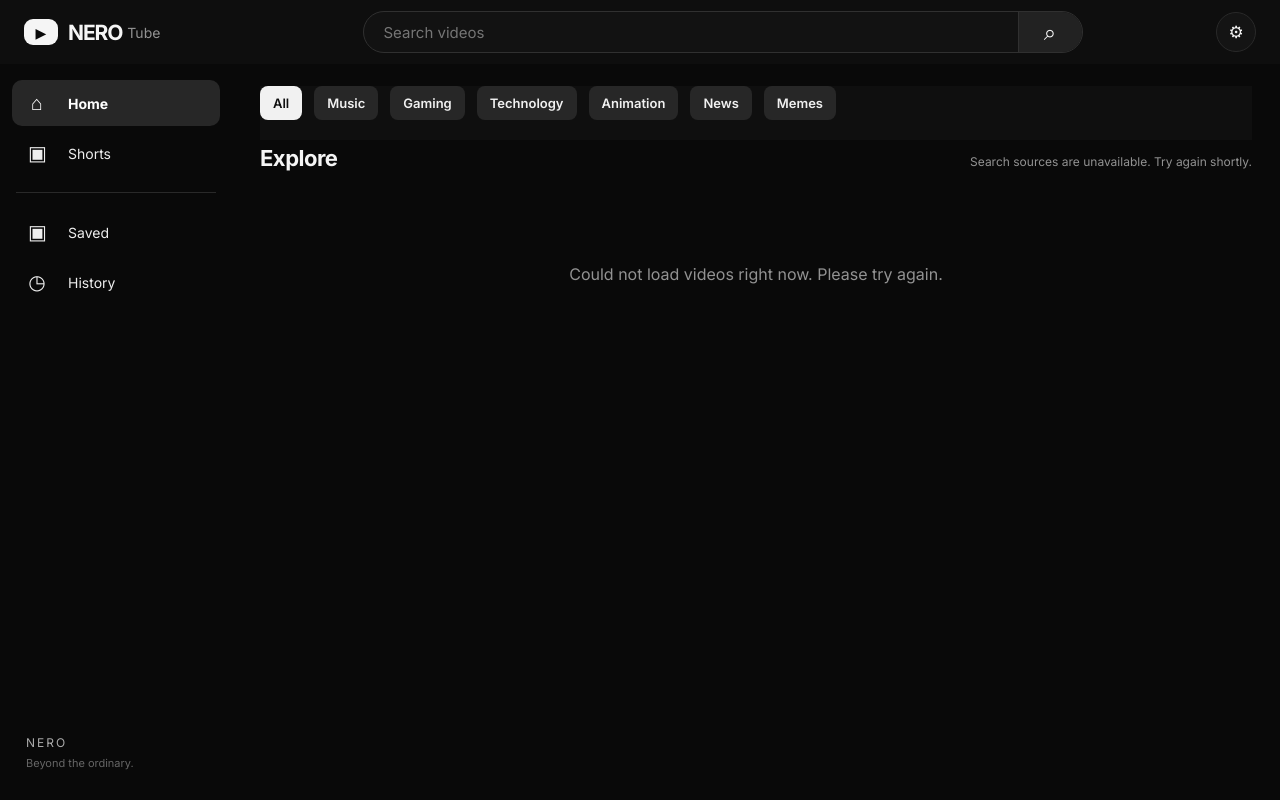
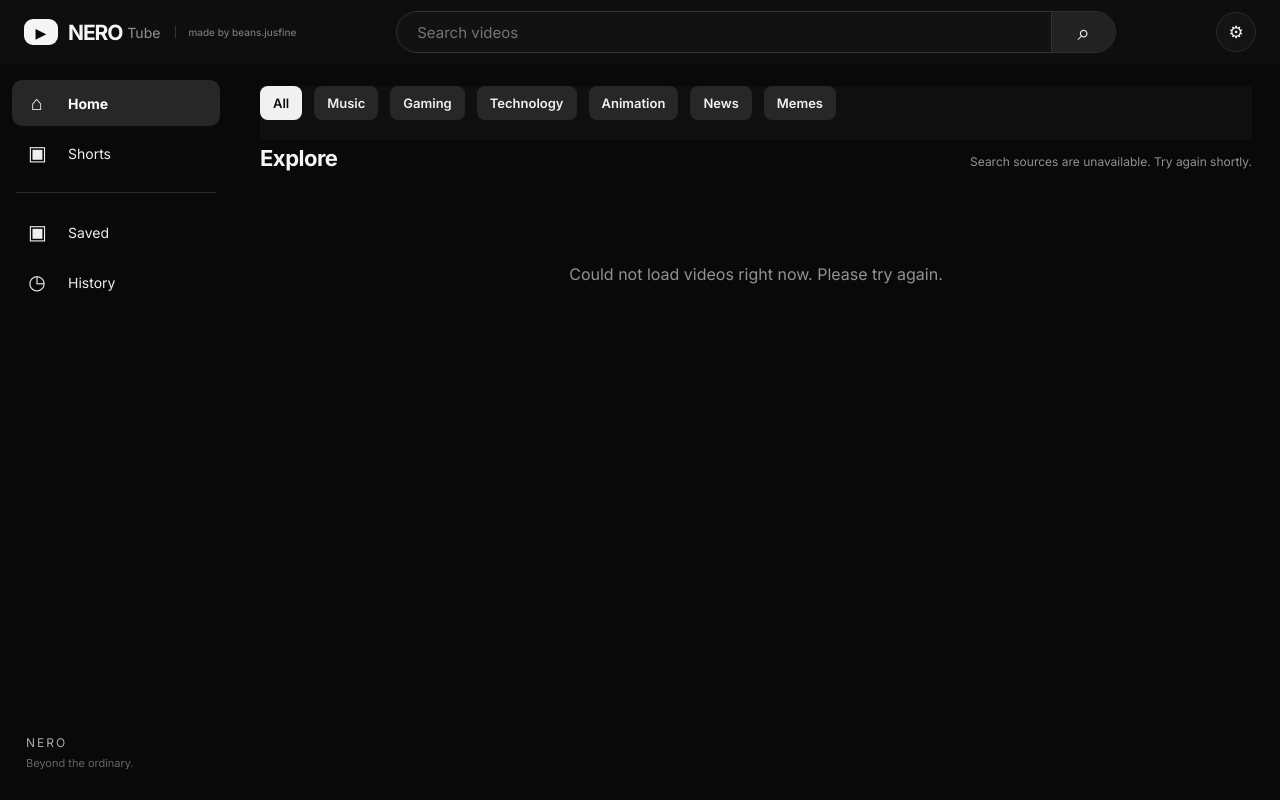
Before and after one commit to beans-jusfine/ubg-site-yt, a website: page public/index.html in a window 1280 px wide. Drawn offline with Linux system fonts and the light colour scheme; no server answers.

Commit message:
Add creator credit beside NERO Tube logo

```diff
--- a/public/index.html
+++ b/public/index.html
@@ -13,7 +13,7 @@
 </head>
 <body>
   <header class="topbar">
-    <a class="brand" href="/" aria-label="NERO Tube home"><span class="brand-mark">▶</span><strong>NERO</strong><span class="brand-sub">Tube</span></a>
+    <a class="brand" href="/" aria-label="NERO Tube home"><span class="brand-mark">▶</span><strong>NERO</strong><span class="brand-sub">Tube</span><span class="brand-credit">made by beans.jusfine</span></a>
     <form id="search-form" class="search"><input id="query" autocomplete="off" placeholder="Search videos" aria-label="Search videos"><button aria-label="Search">⌕</button></form>
     <button id="settings-toggle" class="icon-btn" aria-label="Provider settings" title="Settings">⚙</button>
   </header>
--- a/public/styles.css
+++ b/public/styles.css
@@ -46,3 +46,8 @@ main{padding:14px 13px 90px}.chips{top:58px;padding-bottom:14px;gap:8px}
 .avatar{width:28px;height:28px;font-size:11px}.video-title{font-size:12px}.video-meta{font-size:10px}
 .player{padding:10px}.player-panel{padding:10px}.player-actions button{font-size:11px}
 }
+
+/* Small creator credit beside the NERO Tube logo */
+.brand-credit{margin-left:5px;padding-left:12px;border-left:1px solid #333;color:#777;font-size:10px;font-weight:500;letter-spacing:0;white-space:nowrap}
+@media(max-width:760px){.brand-credit{font-size:9px;margin-left:1px;padding-left:7px}}
+@media(max-width:390px){.brand-credit{display:none}}
```
